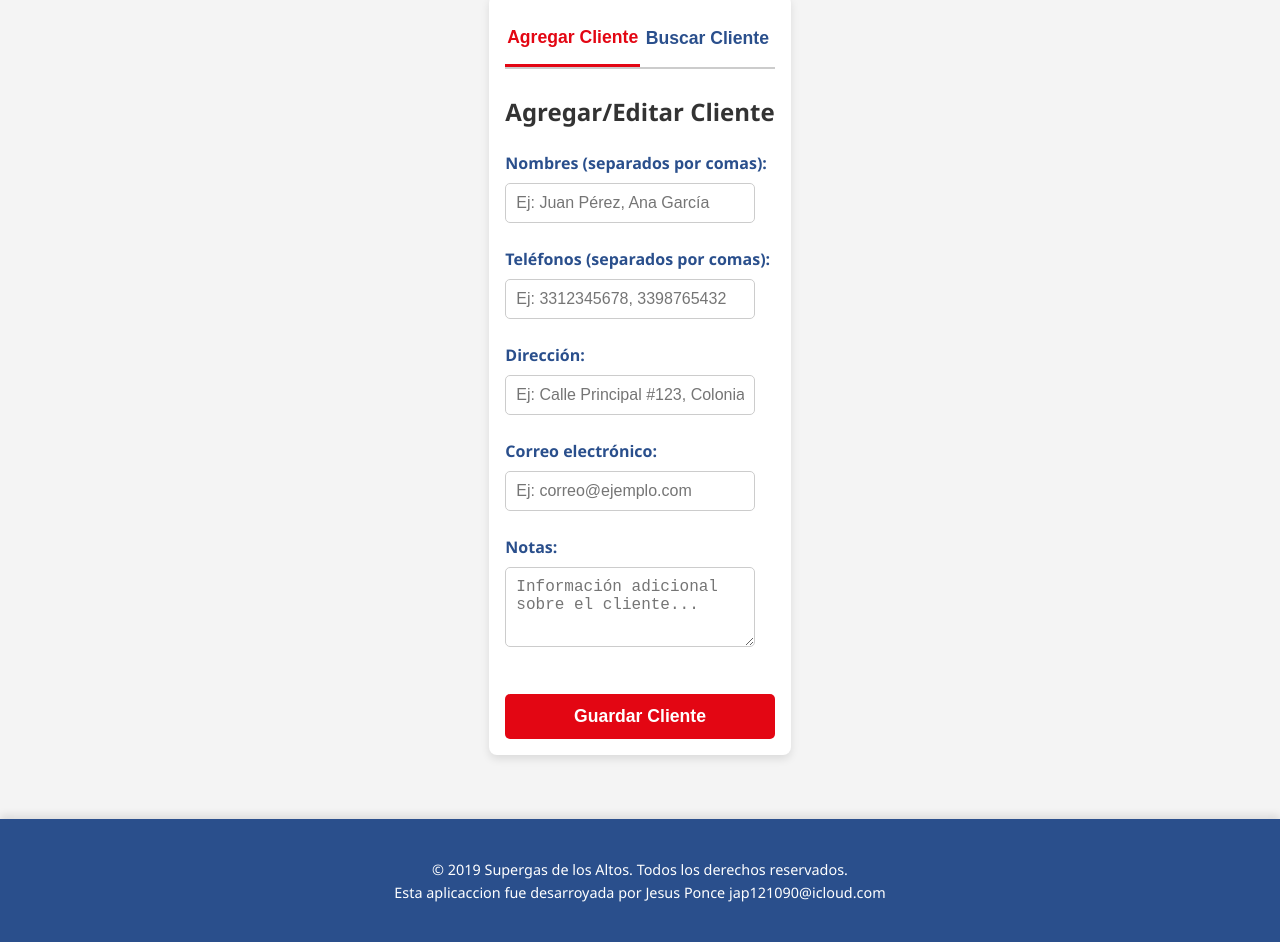
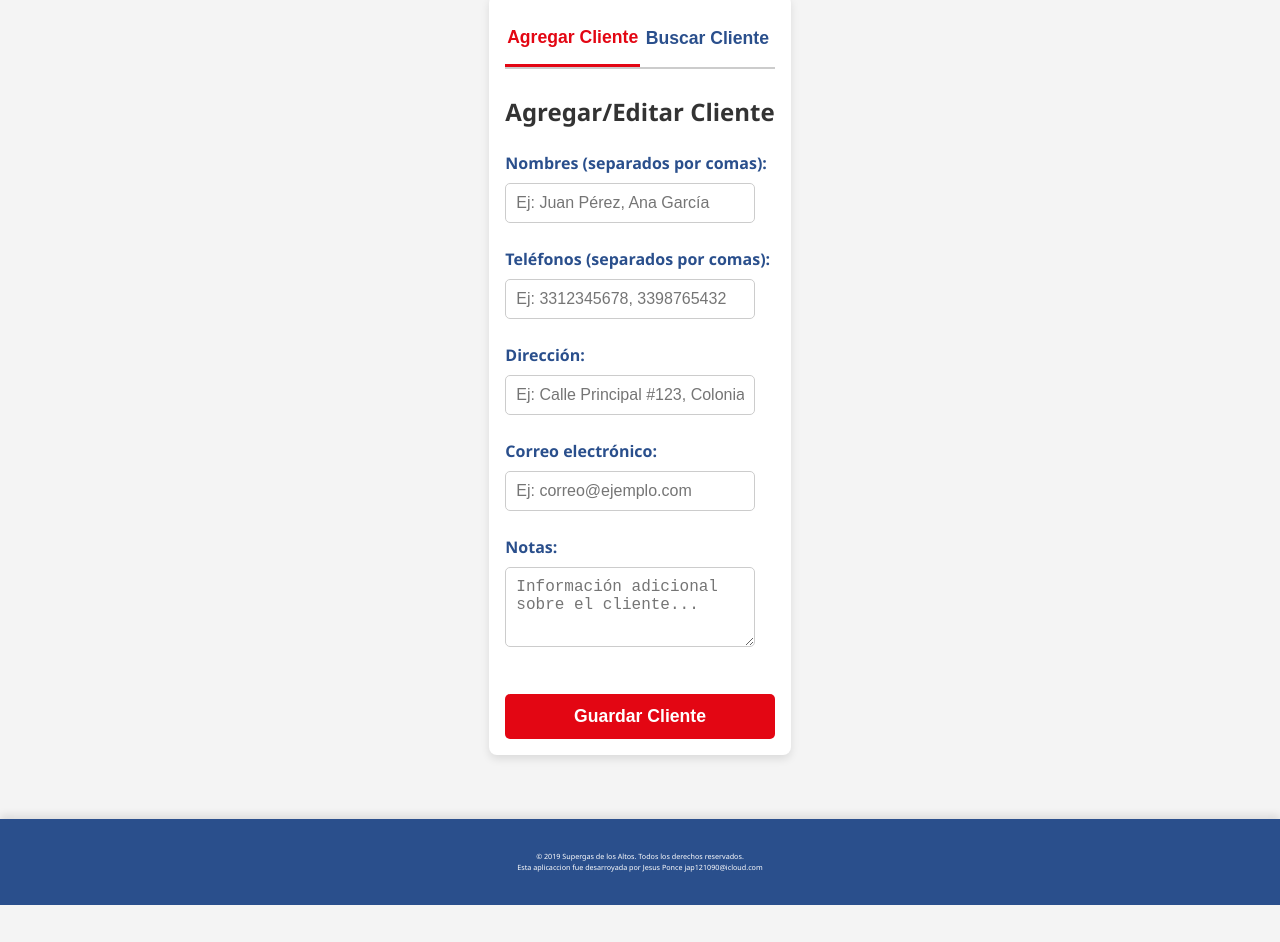
Before and after one commit to tepokato/GC-GDLA, a plain HTML site: page index.html in a window 1280 px wide. Shown: the part 207-1149 px from the top of the page. After the commit the page ends 1112 px from the top, so only its background shows below. Drawn offline with Linux system fonts and the light colour scheme.

Commit message:
Update index.html

```diff
--- a/index.html
+++ b/index.html
@@ -417,8 +417,7 @@ header .logo-title h1 {
     </div>
 
     <footer>
-        <p>&copy; 2019 Supergas de los Altos. Todos los derechos reservados.<br>Esta aplicaccion fue desarroyada por Jesus Ponce jap121090@icloud.com
-        </p>
+        <p style="font-size: 0.5em;">&copy; 2019 Supergas de los Altos. Todos los derechos reservados.<br>Esta aplicaccion fue desarroyada por Jesus Ponce jap121090@icloud.com</p>
     </footer>
 
     <script>
```
